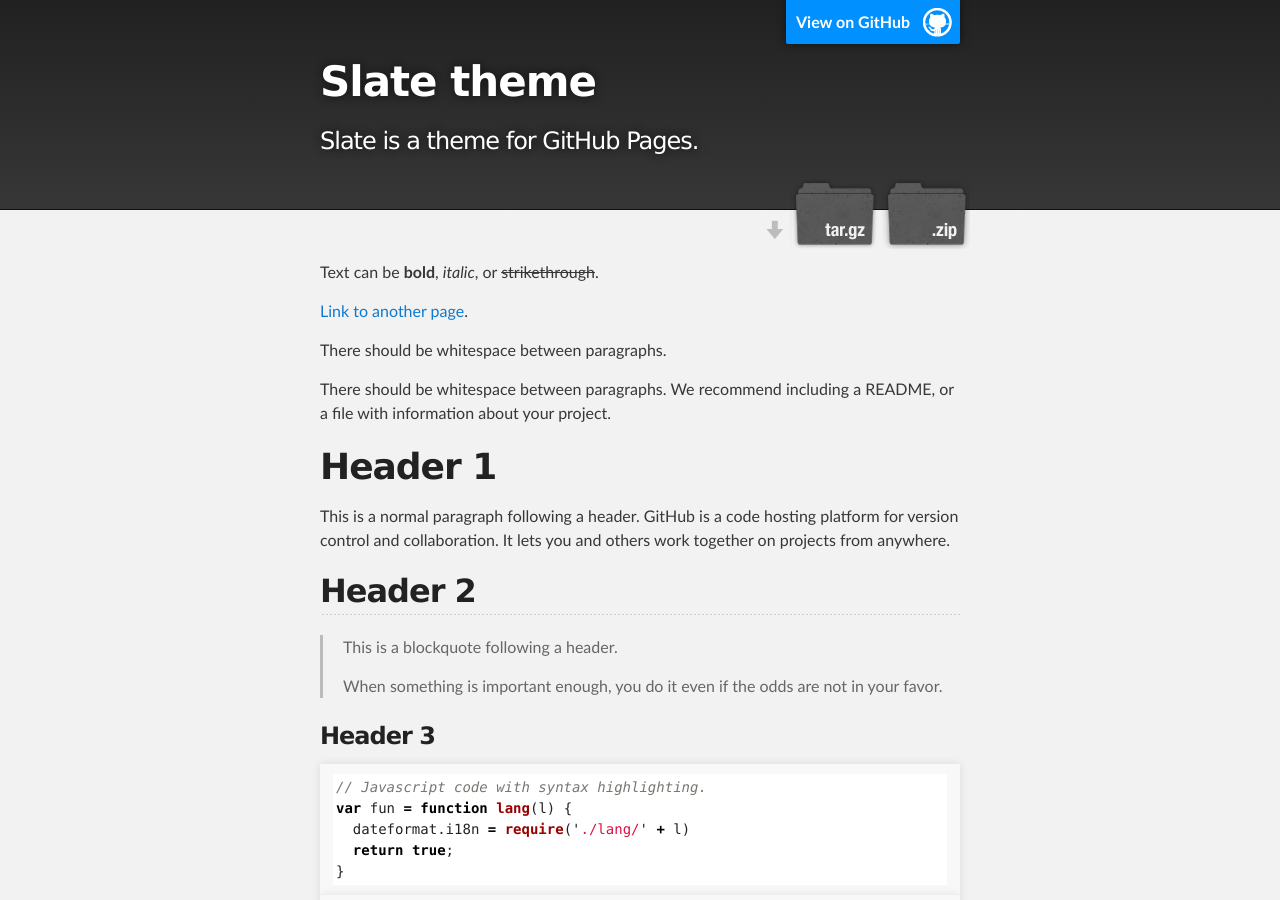
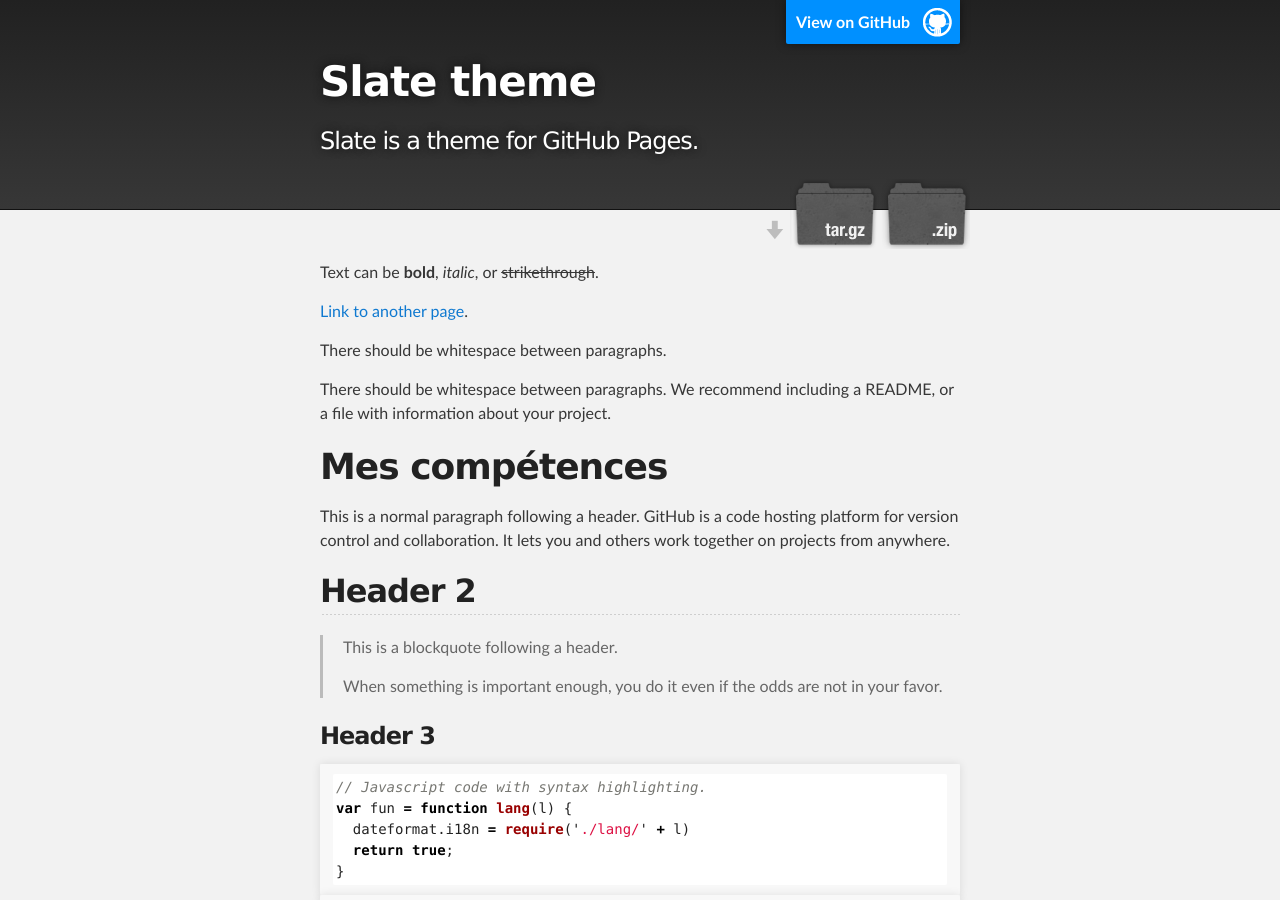
Before and after one commit to Haidane/Mon-CV, a Jekyll site: the page built from index.md, in a window 1280 px wide and 900 px high. Built offline with Jekyll 4.4.1, drawn with Linux system fonts in a browser that asks for light colours.

Commit message:
Update index.md

```diff
--- a/index.md
+++ b/index.md
@@ -10,7 +10,7 @@ There should be whitespace between paragraphs.
 
 There should be whitespace between paragraphs. We recommend including a README, or a file with information about your project.
 
-# Header 1
+# Mes compétences
 
 This is a normal paragraph following a header. GitHub is a code hosting platform for version control and collaboration. It lets you and others work together on projects from anywhere.
 
```
